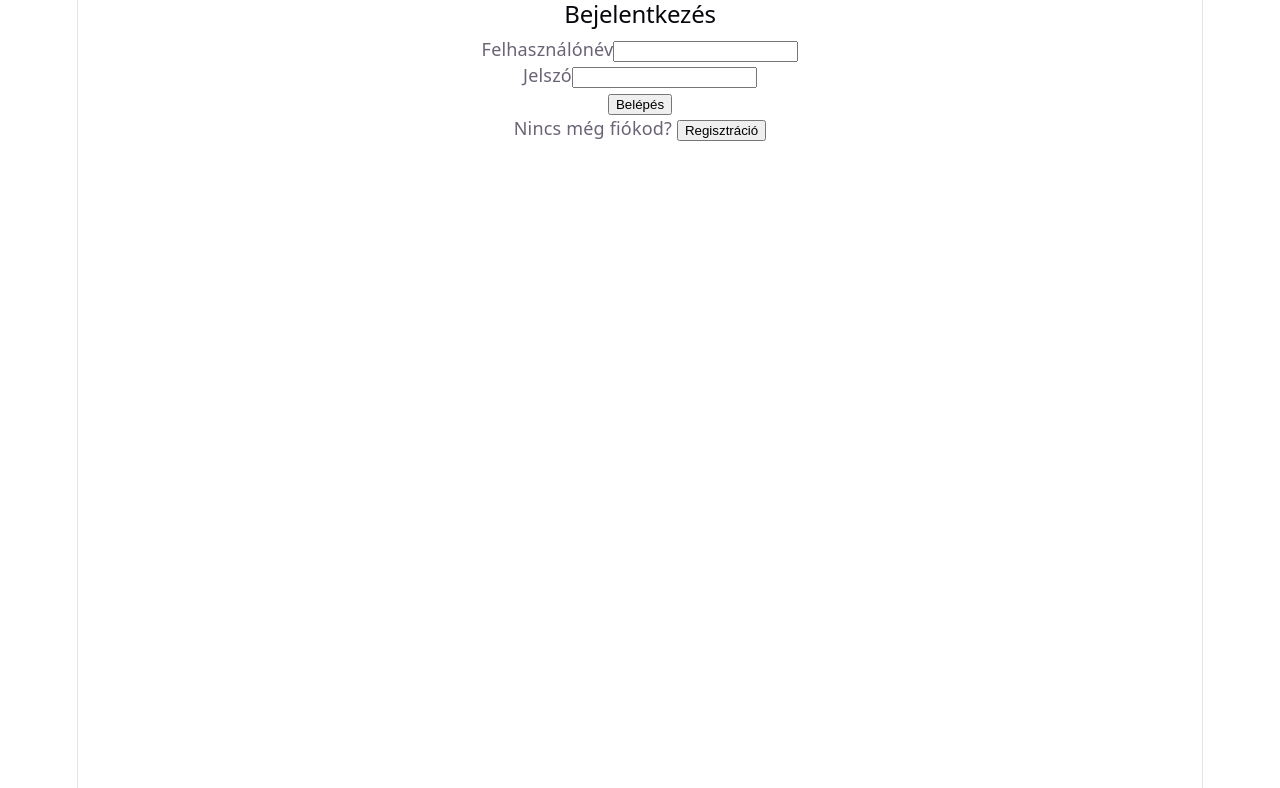
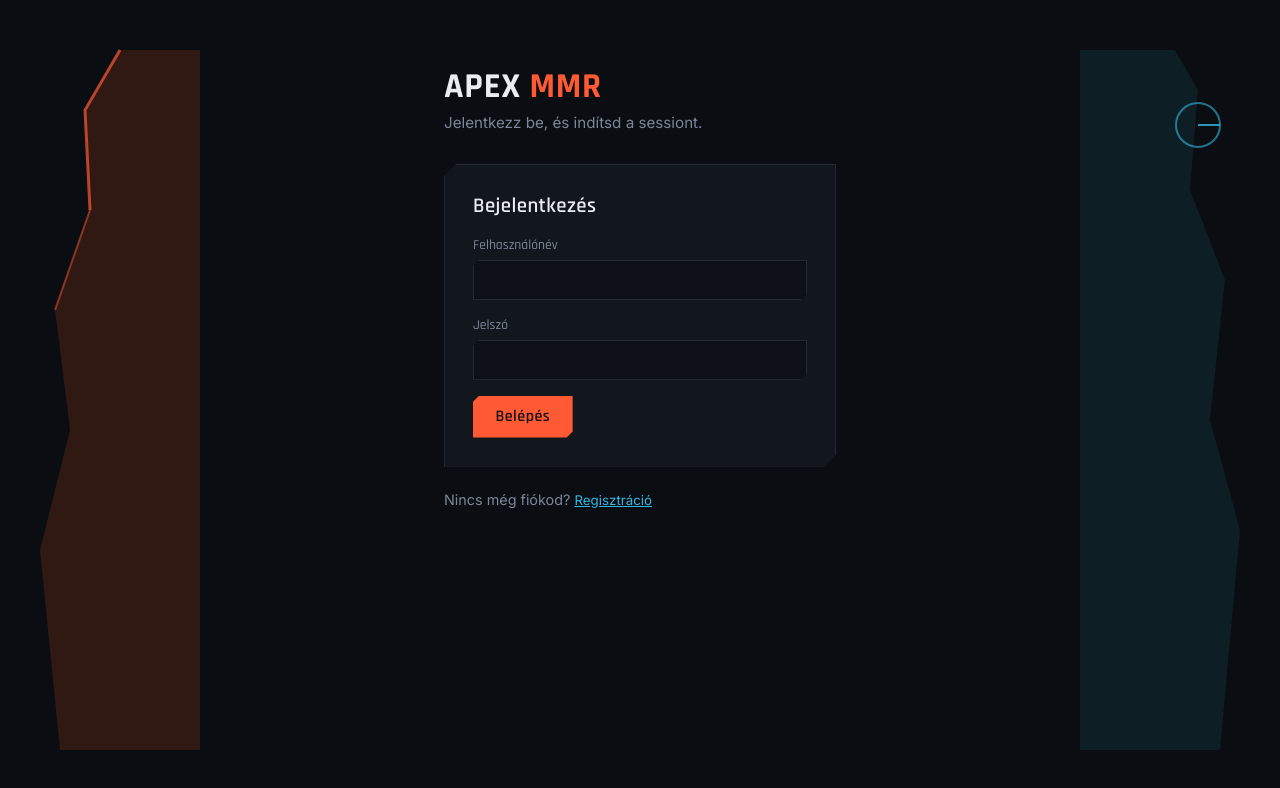
Before and after one commit to patrickkenway/apex_mmr_tracker, a React app in the folder frontend/: page / in a window 1280 px wide. Shown: the top 788 px of the page. Built offline with nearby package versions, Linux system fonts and the light colour scheme; no server answers; the HTML template or start-up script is replaced by a standard one.

Commit message:
frontend update
cors hiba is javitva

```diff
--- a/frontend/src/App.css
+++ b/frontend/src/App.css
@@ -1,184 +1,209 @@
-.counter {
-  font-size: 16px;
-  padding: 5px 10px;
-  border-radius: 5px;
-  color: var(--accent);
-  background: var(--accent-bg);
-  border: 2px solid transparent;
-  transition: border-color 0.3s;
-  margin-bottom: 24px;
-
-  &:hover {
-    border-color: var(--accent-border);
-  }
-  &:focus-visible {
-    outline: 2px solid var(--accent);
-    outline-offset: 2px;
-  }
+.app-shell {
+  position: relative;
+  min-height: 100vh;
+  overflow: hidden;
 }
 
-.hero {
-  position: relative;
-
-  .base,
-  .framework,
-  .vite {
-    inset-inline: 0;
-    margin: 0 auto;
-  }
-
-  .base {
-    width: 170px;
-    position: relative;
+.side-figure {
+  position: fixed;
+  top: 0;
+  height: 100vh;
+  width: 200px;
+  pointer-events: none;
   z-index: 0;
 }
 
-  .framework,
-  .vite {
-    position: absolute;
+.side-figure-left {
+  left: 0;
 }
 
-  .framework {
-    z-index: 1;
-    top: 34px;
-    height: 28px;
-    transform: perspective(2000px) rotateZ(300deg) rotateX(44deg) rotateY(39deg)
-      scale(1.4);
+.side-figure-right {
+  right: 0;
 }
 
-  .vite {
-    z-index: 0;
-    top: 107px;
-    height: 26px;
-    width: auto;
-    transform: perspective(2000px) rotateZ(300deg) rotateX(40deg) rotateY(39deg)
-      scale(0.8);
-  }
+.content-column {
+  position: relative;
+  z-index: 1;
+  max-width: 440px;
+  margin: 0 auto;
+  padding: 4rem 1.5rem;
 }
 
-#center {
-  display: flex;
-  flex-direction: column;
-  gap: 25px;
-  place-content: center;
-  place-items: center;
-  flex-grow: 1;
-
-  @media (max-width: 1024px) {
-    padding: 32px 20px 24px;
-    gap: 18px;
-  }
+.content-column.wide {
+  max-width: 720px;
 }
 
-#next-steps {
-  display: flex;
-  border-top: 1px solid var(--border);
-  text-align: left;
-
-  & > div {
-    flex: 1 1 0;
-    padding: 32px;
-    @media (max-width: 1024px) {
-      padding: 24px 20px;
-    }
+.brand-heading {
+  font-size: 2.2rem;
+  font-weight: 700;
+  letter-spacing: 0.02em;
+  margin: 0 0 0.25rem;
 }
 
-  .icon {
-    margin-bottom: 16px;
-    width: 22px;
-    height: 22px;
+.brand-heading span {
+  color: var(--ember);
 }
 
-  @media (max-width: 1024px) {
-    flex-direction: column;
-    text-align: center;
-  }
+.brand-sub {
+  color: var(--muted);
+  margin: 0 0 2rem;
+  font-size: 0.95rem;
 }
 
-#docs {
-  border-right: 1px solid var(--border);
-
-  @media (max-width: 1024px) {
-    border-right: none;
-    border-bottom: 1px solid var(--border);
-  }
+.panel {
+  background: var(--panel);
+  border: 1px solid var(--panel-border);
+  clip-path: polygon(
+    0 12px,
+    12px 0,
+    100% 0,
+    100% calc(100% - 12px),
+    calc(100% - 12px) 100%,
+    0 100%
+  );
+  padding: 1.75rem;
+  margin-bottom: 1.5rem;
 }
 
-#next-steps ul {
-  list-style: none;
-  padding: 0;
-  display: flex;
-  gap: 8px;
-  margin: 32px 0 0;
-
-  .logo {
-    height: 18px;
+.panel h2 {
+  margin-top: 0;
+  font-size: 1.3rem;
+  font-weight: 600;
+  letter-spacing: 0.02em;
 }
 
-  a {
-    color: var(--text-h);
-    font-size: 16px;
-    border-radius: 6px;
-    background: var(--social-bg);
-    display: flex;
-    padding: 6px 12px;
-    align-items: center;
-    gap: 8px;
-    text-decoration: none;
-    transition: box-shadow 0.3s;
-
-    &:hover {
-      box-shadow: var(--shadow);
-    }
-    .button-icon {
-      height: 18px;
-      width: 18px;
-    }
+.field {
+  margin-bottom: 1rem;
 }
 
-  @media (max-width: 1024px) {
-    margin-top: 20px;
-    flex-wrap: wrap;
-    justify-content: center;
-
-    li {
-      flex: 1 1 calc(50% - 8px);
+.field label {
+  display: block;
+  font-size: 0.85rem;
+  color: var(--muted);
+  margin-bottom: 0.35rem;
+  font-weight: 500;
 }
 
-    a {
+.field input {
   width: 100%;
-      justify-content: center;
-      box-sizing: border-box;
-    }
-  }
+  padding: 0.6rem 0.75rem;
+  background: #0d1117;
+  border: 1px solid var(--panel-border);
+  color: var(--text);
+  font-size: 0.95rem;
+  clip-path: polygon(
+    0 6px,
+    6px 0,
+    100% 0,
+    100% calc(100% - 6px),
+    calc(100% - 6px) 100%,
+    0 100%
+  );
 }
 
-#spacer {
-  height: 88px;
-  border-top: 1px solid var(--border);
-  @media (max-width: 1024px) {
-    height: 48px;
-  }
+.field input:focus {
+  outline: none;
+  border-color: var(--signal);
 }
 
-.ticks {
-  position: relative;
-  width: 100%;
-
-  &::before,
-  &::after {
-    content: '';
-    position: absolute;
-    top: -4.5px;
-    border: 5px solid transparent;
+.btn {
+  font-family: "Rajdhani", sans-serif;
+  font-weight: 600;
+  font-size: 1rem;
+  letter-spacing: 0.03em;
+  padding: 0.65rem 1.4rem;
+  border: none;
+  cursor: pointer;
+  clip-path: polygon(
+    0 6px,
+    6px 0,
+    100% 0,
+    100% calc(100% - 6px),
+    calc(100% - 6px) 100%,
+    0 100%
+  );
+  transition: filter 0.15s ease;
 }
 
-  &::before {
-    left: 0;
-    border-left-color: var(--border);
+.btn:hover:not(:disabled) {
+  filter: brightness(1.1);
 }
-  &::after {
-    right: 0;
-    border-right-color: var(--border);
+
+.btn:disabled {
+  opacity: 0.5;
+  cursor: not-allowed;
 }
+
+.btn-primary {
+  background: var(--ember);
+  color: #14100d;
 }
+
+.btn-secondary {
+  background: transparent;
+  border: 1px solid var(--panel-border);
+  color: var(--text);
+}
+
+.btn-link {
+  background: none;
+  border: none;
+  color: var(--signal);
+  cursor: pointer;
+  font-family: "Inter", sans-serif;
+  padding: 0;
+  text-decoration: underline;
+}
+
+.error-text {
+  color: var(--negative);
+  font-size: 0.9rem;
+}
+
+.muted {
+  color: var(--muted);
+  font-size: 0.9rem;
+}
+
+.partner-list label {
+  display: flex;
+  align-items: center;
+  gap: 0.5rem;
+  padding: 0.4rem 0;
+  font-family: "Inter", sans-serif;
+  font-size: 0.95rem;
+}
+
+.mmr-row {
+  display: flex;
+  justify-content: space-between;
+  padding: 0.4rem 0;
+  border-bottom: 1px solid var(--panel-border);
+  font-size: 0.95rem;
+}
+
+.mmr-row:last-child {
+  border-bottom: none;
+}
+
+.mmr-change.positive {
+  color: var(--positive);
+}
+
+.mmr-change.negative {
+  color: var(--negative);
+}
+
+.session-entry {
+  border-bottom: 1px solid var(--panel-border);
+  padding: 0.9rem 0;
+}
+
+.session-entry:last-child {
+  border-bottom: none;
+}
+
+.session-entry-title {
+  font-weight: 600;
+  margin-bottom: 0.4rem;
+}
--- a/frontend/src/App.jsx
+++ b/frontend/src/App.jsx
@@ -5,6 +5,7 @@
 import "./App.css";
 import Dashboard from "./Dashboard";
 import { logoutRequest } from "./api/auth";
+import { LeftFigure, RightFigure } from "./SideArt";
 
 function App() {
   const [view, setView] = useState("login");
@@ -53,27 +54,47 @@
   }
 
   if (checkingAuth) {
-    return <p>Betöltés...</p>;
+    return (
+      <div className="app-shell">
+        <LeftFigure />
+        <RightFigure />
+        <p className="content-column muted">Betöltés...</p>
+      </div>
+    );
   }
 
   if (view === "dashboard" && currentPlayer) {
-    return <Dashboard currentPlayer={currentPlayer} onLogout={handleLogout} />;
+    return (
+      <div className="app-shell">
+        <LeftFigure />
+        <RightFigure />
+        <Dashboard currentPlayer={currentPlayer} onLogout={handleLogout} />
+      </div>
+    );
   }
 
   if (view === "register") {
     return (
+      <div className="app-shell">
+        <LeftFigure />
+        <RightFigure />
         <Register
           onRegisterSuccess={() => setView("login")}
           onSwitchToLogin={() => setView("login")}
         />
+      </div>
     );
   }
 
   return (
+    <div className="app-shell">
+      <LeftFigure />
+      <RightFigure />
       <Login
         onLoginSuccess={handleLoginSuccess}
         onSwitchToRegister={() => setView("register")}
       />
+    </div>
   );
 }
 
--- a/frontend/src/Login.jsx
+++ b/frontend/src/Login.jsx
@@ -24,10 +24,15 @@
   }
 
   return (
-    <div>
+    <div className="content-column">
+      <h1 className="brand-heading">
+        APEX <span>MMR</span>
+      </h1>
+      <p className="brand-sub">Jelentkezz be, és indítsd a sessiont.</p>
+      <div className="panel">
         <h2>Bejelentkezés</h2>
         <form onSubmit={handleSubmit}>
-        <div>
+          <div className="field">
             <label>Felhasználónév</label>
             <input
               type="text"
@@ -36,7 +41,7 @@
               required
             />
           </div>
-        <div>
+          <div className="field">
             <label>Jelszó</label>
             <input
               type="password"
@@ -45,14 +50,15 @@
               required
             />
           </div>
-        {error && <p style={{ color: "red" }}>{error}</p>}
-        <button type="submit" disabled={loading}>
+          {error && <p className="error-text">{error}</p>}
+          <button type="submit" className="btn btn-primary" disabled={loading}>
             {loading ? "Belépés..." : "Belépés"}
           </button>
         </form>
-      <p>
+      </div>
+      <p className="muted">
         Nincs még fiókod?{" "}
-        <button type="button" onClick={onSwitchToRegister}>
+        <button type="button" className="btn-link" onClick={onSwitchToRegister}>
           Regisztráció
         </button>
       </p>
--- /dev/null
+++ b/frontend/src/SideArt.jsx
@@ -0,0 +1,65 @@
+export function LeftFigure() {
+  return (
+    <svg
+      viewBox="0 0 200 700"
+      className="side-figure side-figure-left"
+      aria-hidden="true"
+    >
+      <path
+        d="M60 700 L40 500 L70 380 L55 260 L90 160 L85 60 L120 0 L200 0 L200 700 Z"
+        fill="var(--ember-dim)"
+        opacity="0.35"
+      />
+      <path
+        d="M90 160 L85 60 L120 0"
+        stroke="var(--ember)"
+        strokeWidth="3"
+        fill="none"
+        opacity="0.7"
+      />
+      <line
+        x1="55"
+        y1="260"
+        x2="90"
+        y2="160"
+        stroke="var(--ember)"
+        strokeWidth="2"
+        opacity="0.5"
+      />
+    </svg>
+  );
+}
+
+export function RightFigure() {
+  return (
+    <svg
+      viewBox="0 0 200 700"
+      className="side-figure side-figure-right"
+      aria-hidden="true"
+    >
+      <path
+        d="M140 700 L160 480 L130 370 L145 230 L110 140 L118 40 L95 0 L0 0 L0 700 Z"
+        fill="#153A45"
+        opacity="0.4"
+      />
+      <circle
+        cx="118"
+        cy="75"
+        r="22"
+        fill="none"
+        stroke="var(--signal)"
+        strokeWidth="2"
+        opacity="0.6"
+      />
+      <line
+        x1="118"
+        y1="75"
+        x2="140"
+        y2="75"
+        stroke="var(--signal)"
+        strokeWidth="2"
+        opacity="0.8"
+      />
+    </svg>
+  );
+}
--- a/frontend/src/index.css
+++ b/frontend/src/index.css
@@ -1,111 +1,42 @@
+@import url("https://fonts.googleapis.com/css2?family=Rajdhani:wght@500;600;700&family=Inter:wght@400;500;600&display=swap");
+
 :root {
-  --text: #6b6375;
-  --text-h: #08060d;
-  --bg: #fff;
-  --border: #e5e4e7;
-  --code-bg: #f4f3ec;
-  --accent: #aa3bff;
-  --accent-bg: rgba(170, 59, 255, 0.1);
-  --accent-border: rgba(170, 59, 255, 0.5);
-  --social-bg: rgba(244, 243, 236, 0.5);
-  --shadow:
-    rgba(0, 0, 0, 0.1) 0 10px 15px -3px, rgba(0, 0, 0, 0.05) 0 4px 6px -2px;
-
-  --sans: system-ui, 'Segoe UI', Roboto, sans-serif;
-  --heading: system-ui, 'Segoe UI', Roboto, sans-serif;
-  --mono: ui-monospace, Consolas, monospace;
-
-  font: 18px/145% var(--sans);
-  letter-spacing: 0.18px;
-  color-scheme: light dark;
-  color: var(--text);
-  background: var(--bg);
-  font-synthesis: none;
-  text-rendering: optimizeLegibility;
-  -webkit-font-smoothing: antialiased;
-  -moz-osx-font-smoothing: grayscale;
-
-  @media (max-width: 1024px) {
-    font-size: 16px;
-  }
+  --bg: #0a0d12;
+  --panel: #12161d;
+  --panel-border: #232a35;
+  --text: #e9edf2;
+  --muted: #7c8798;
+  --ember: #ff5a34;
+  --ember-dim: #7a2e19;
+  --signal: #35b7e0;
+  --positive: #46d19d;
+  --negative: #ff5a5a;
 }
 
-@media (prefers-color-scheme: dark) {
-  :root {
-    --text: #9ca3af;
-    --text-h: #f3f4f6;
-    --bg: #16171d;
-    --border: #2e303a;
-    --code-bg: #1f2028;
-    --accent: #c084fc;
-    --accent-bg: rgba(192, 132, 252, 0.15);
-    --accent-border: rgba(192, 132, 252, 0.5);
-    --social-bg: rgba(47, 48, 58, 0.5);
-    --shadow:
-      rgba(0, 0, 0, 0.4) 0 10px 15px -3px, rgba(0, 0, 0, 0.25) 0 4px 6px -2px;
-  }
-
-  #social .button-icon {
-    filter: invert(1) brightness(2);
-  }
+* {
+  box-sizing: border-box;
 }
 
 body {
   margin: 0;
-}
-
-#root {
-  width: 1126px;
-  max-width: 100%;
-  margin: 0 auto;
-  text-align: center;
-  border-inline: 1px solid var(--border);
-  min-height: 100svh;
-  display: flex;
-  flex-direction: column;
-  box-sizing: border-box;
+  background: var(--bg);
+  color: var(--text);
+  font-family: "Inter", sans-serif;
+  min-height: 100vh;
 }
 
 h1,
-h2 {
-  font-family: var(--heading);
-  font-weight: 500;
-  color: var(--text-h);
+h2,
+h3,
+label,
+button {
+  font-family: "Rajdhani", sans-serif;
 }
 
-h1 {
-  font-size: 56px;
-  letter-spacing: -1.68px;
-  margin: 32px 0;
-  @media (max-width: 1024px) {
-    font-size: 36px;
-    margin: 20px 0;
-  }
-}
-h2 {
-  font-size: 24px;
-  line-height: 118%;
-  letter-spacing: -0.24px;
-  margin: 0 0 8px;
-  @media (max-width: 1024px) {
-    font-size: 20px;
-  }
-}
-p {
-  margin: 0;
+input {
+  font-family: "Inter", sans-serif;
 }
 
-code,
-.counter {
-  font-family: var(--mono);
-  display: inline-flex;
-  border-radius: 4px;
-  color: var(--text-h);
+a {
+  color: var(--signal);
 }
-
-code {
-  font-size: 15px;
-  line-height: 135%;
-  padding: 4px 8px;
-  background: var(--code-bg);
-}
```
Also changed, not shown: frontend/src/Dashboard.jsx (+70 -39 lines), frontend/src/Register.jsx (+16 -10 lines). Lines whose indentation alone changed are shown as unchanged.
